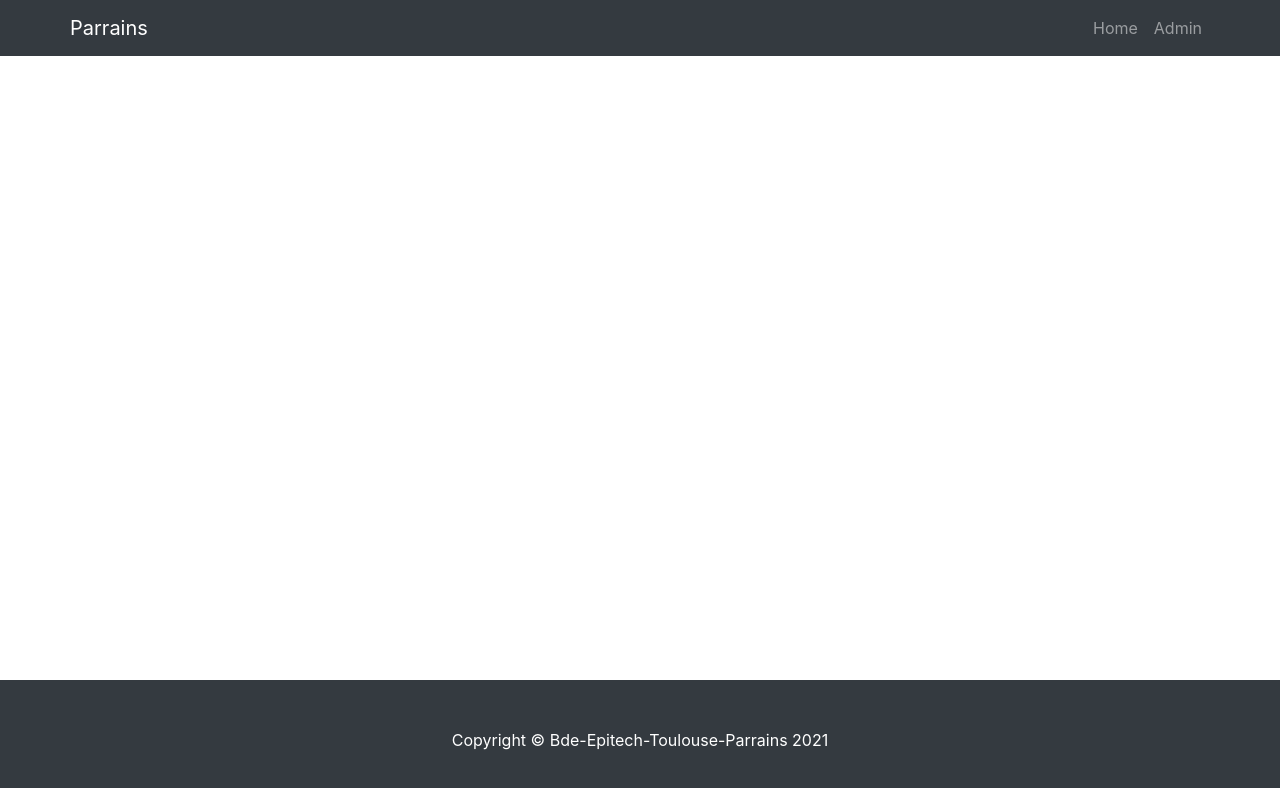
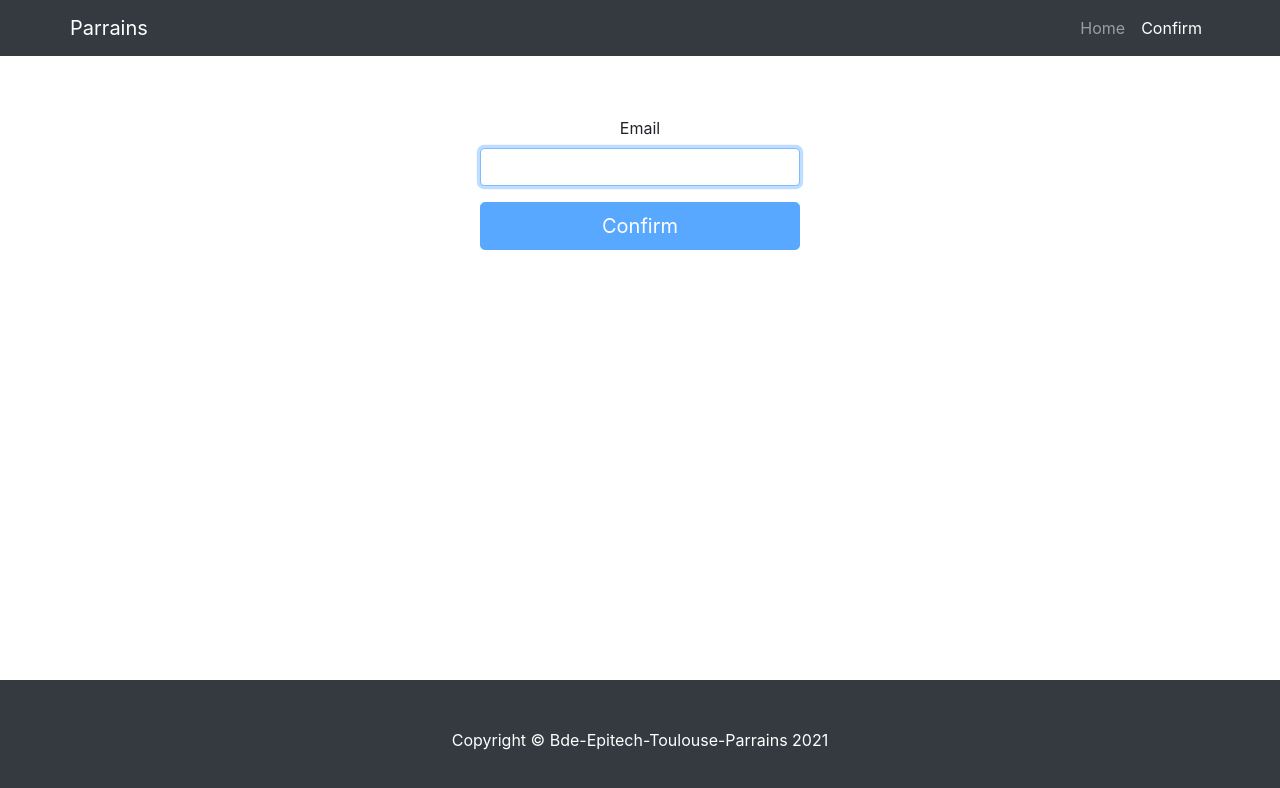
Before and after one commit to Waz0x/site_parrains, a React (Create React App) app: page /confirm in a window 1280 px wide. Shown: the top 788 px of the page. Built offline with nearby package versions, Linux system fonts and the light colour scheme.

Commit message:
MOD | renamed Admin to confirm bcs lol no need of admin

```diff
--- a/src/App.js
+++ b/src/App.js
@@ -1,7 +1,7 @@
 import React, { useState, useRef } from "react";
 import { AppContext } from "./lib/contextLib";
 import { BrowserRouter as Router, Route, Switch } from "react-router-dom";
-import {Navigation, Footer, Home, Admin} from "./components";
+import {Navigation, Footer, Home, Confirm} from "./components";
 import './App.css';
 
 function App() {
@@ -17,7 +17,7 @@ function App() {
             <Route path="/" exact component={() => <Home />} />
             <AppContext.Provider
                 value={{ isAuthenticated, userHasAuthenticated }}>
-              <Route path="/admin" exact component={() => <Admin />}
+              <Route path="/confirm" exact component={() => <Confirm />}
               /></AppContext.Provider>
           </Switch>
         <Footer />
--- a/src/components/Admin.jsx
+++ b/src/components/Confirm.jsx
@@ -10,7 +10,7 @@ export default function Login() {
     const [password, setPassword] = useState("");
 
     function validateForm() {
-        return email.length > 0 && password.length > 0;
+        return email.length > 0;
     }
 
     async function handleSubmit(event) {
@@ -24,7 +24,6 @@ export default function Login() {
         }
     }
 
-
     return (
         <div className="Login">
             <Form onSubmit={handleSubmit}>
@@ -37,16 +36,8 @@ export default function Login() {
                         onChange={(e) => setEmail(e.target.value)}
                     />
                 </Form.Group>
-                <Form.Group size="lg" controlId="password">
-                    <Form.Label>Password</Form.Label>
-                    <Form.Control
-                        type="password"
-                        value={password}
-                        onChange={(e) => setPassword(e.target.value)}
-                    />
-                </Form.Group>
                 <Button block size="lg" type="submit" disabled={!validateForm()}>
-                    Login
+                    Confirm
                 </Button>
             </Form>
         </div>
--- a/src/components/Navigation.jsx
+++ b/src/components/Navigation.jsx
@@ -24,11 +24,11 @@ function Navigation(props) {
                             </li>
                             <li
                                 class={`nav-item  ${
-                                    props.location.pathname === "/admin" ? "active" : ""
+                                    props.location.pathname === "/confirm" ? "active" : ""
                                 }`}
                             >
-                                <Link class="nav-link" to="/admin">
-                                    Admin
+                                <Link class="nav-link" to="/confirm">
+                                    Confirm
                                 </Link>
                             </li>
                         </ul>
--- a/src/components/index.js
+++ b/src/components/index.js
@@ -1,4 +1,4 @@
 export { default as Navigation } from "./Navigation";
 export { default as Footer } from "./Footer";
 export { default as Home } from "./Home";
-export { default as Admin } from "./Admin";
+export { default as Confirm } from "./Confirm";
```
